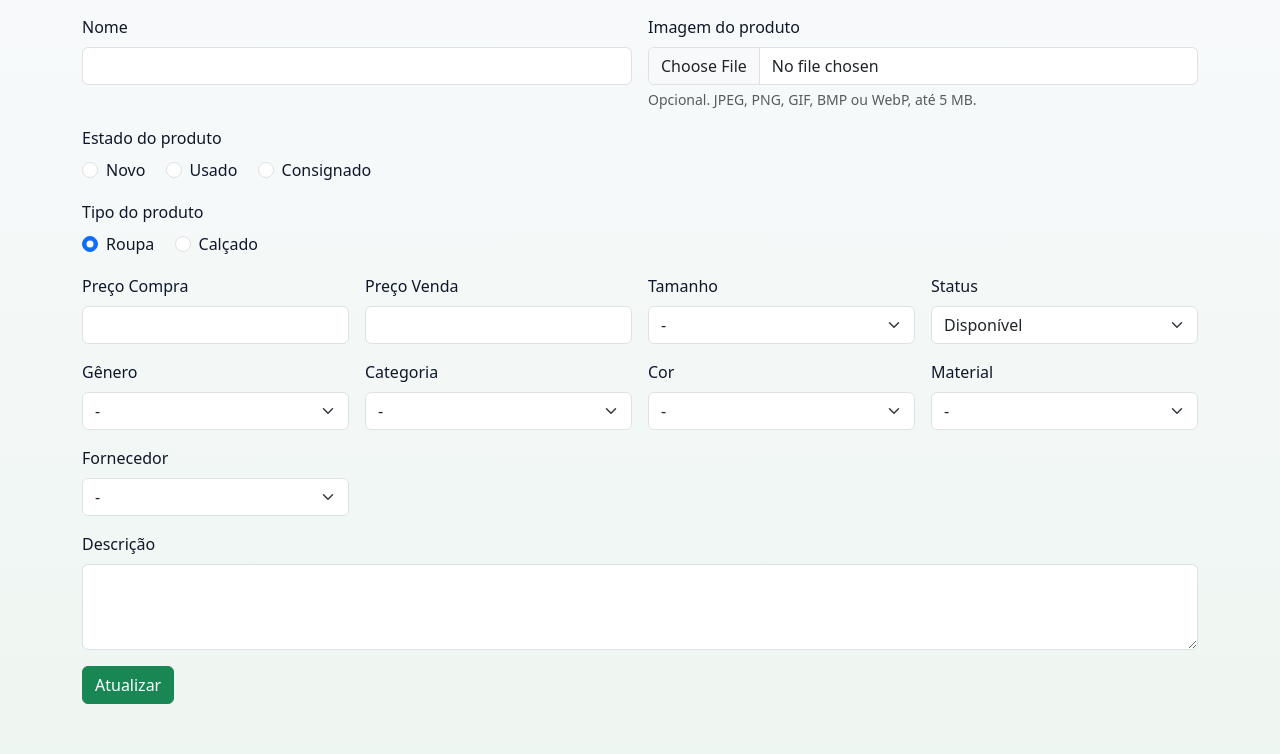
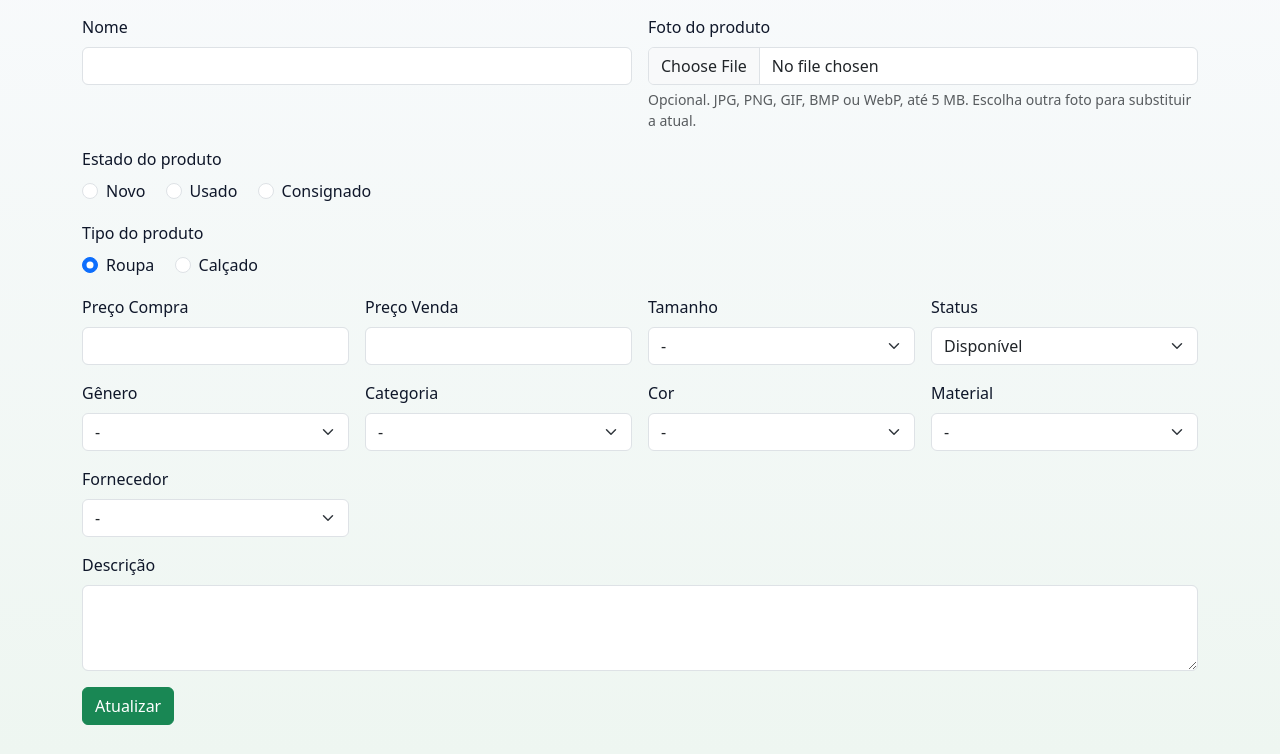
Before and after one commit to isabellaruthes/SlackNovo, a Laravel app: template resources/views/admin/produtos/edit.blade.php in a window 1280 px wide. Shown: the part 46-800 px from the top of the page. Run offline with Laravel 12, Linux system fonts and the light colour scheme; the template is opened without the code that fills it, so the values that code supplies are empty; style sheets or scripts are compiled from the project's sources.

Commit message:
feat: melhora envio e exibicao de fotos dos produtos

```diff
--- a/composer.json
+++ b/composer.json
@@ -38,6 +38,7 @@
             "@php -r \"file_exists('.env') || copy('.env.example', '.env');\"",
             "@php artisan key:generate",
             "@php artisan migrate --force",
+            "@php artisan storage:link",
             "npm install",
             "npm run build"
         ],
--- a/resources/views/admin/produtos/_form.blade.php
+++ b/resources/views/admin/produtos/_form.blade.php
@@ -13,12 +13,17 @@
         <input class="form-control" id="produto_nome" name="nome" maxlength="50" value="{{ $formValue('nome', $produto->nome ?? '') }}" required>
     </div>
     <div class="col-md-6">
-        <label class="form-label" for="produto_imagen">Imagem do produto</label>
-        <input class="form-control" name="imagen" type="file" accept="image/jpeg,image/png,image/gif,image/bmp,image/webp" id="produto_imagen">
-        <small class="text-muted d-block mt-1">Opcional. JPEG, PNG, GIF, BMP ou WebP, até 5 MB.</small>
-        @if (!empty($produto?->imagen))
-            <small class="text-muted d-block mt-1">Imagem atual: {{ $produto->imagen }}</small>
-        @endif
+        <label class="form-label" for="produto_imagen">Foto do produto</label>
+        <input class="form-control @error('imagen') is-invalid @enderror" id="produto_imagen" name="imagen" type="file"
+            accept="image/jpeg,image/png,image/gif,image/bmp,image/webp" aria-describedby="imagen_help">
+        <small class="text-muted d-block mt-1" id="imagen_help">
+            Opcional. JPG, PNG, GIF, BMP ou WebP, até 5 MB. Escolha outra foto para substituir a atual.
+        </small>
+        @php($imagemAtual = !empty($produto?->imagen) ? asset('storage/' . $produto->imagen) : '')
+        <img id="imagen_preview" @if ($imagemAtual) src="{{ $imagemAtual }}" @endif
+            data-current-src="{{ $imagemAtual }}" alt="Prévia da foto do produto"
+            class="img-thumbnail mt-2" style="max-width:200px;max-height:200px;object-fit:contain;"
+            @if (!$imagemAtual) hidden @endif>
     </div>
 
     <div class="col-12">
@@ -93,6 +98,24 @@
 
 <script>
     document.addEventListener('DOMContentLoaded', function () {
+        const imagemInput = document.getElementById('produto_imagen');
+        const imagemPreview = document.getElementById('imagen_preview');
+        let imagemUrl = null;
+
+        imagemInput.addEventListener('change', function () {
+            if (imagemUrl) URL.revokeObjectURL(imagemUrl);
+            const arquivo = imagemInput.files[0];
+            imagemUrl = arquivo ? URL.createObjectURL(arquivo) : null;
+            const src = imagemUrl || imagemPreview.dataset.currentSrc;
+
+            if (src) {
+                imagemPreview.src = src;
+            } else {
+                imagemPreview.removeAttribute('src');
+            }
+            imagemPreview.hidden = !src;
+        });
+
         const consignadoFields = document.getElementById('consignado_fields');
         const consignadoPago = document.getElementById('consignado_pago');
         const precoCompra = document.getElementById('preco_compra');
```
Also changed, not shown: app/Http/Requests/ProdutoRequest.php (+9 -0 lines), resources/views/admin/produtos/index.blade.php (+10 -2 lines), README.md.
